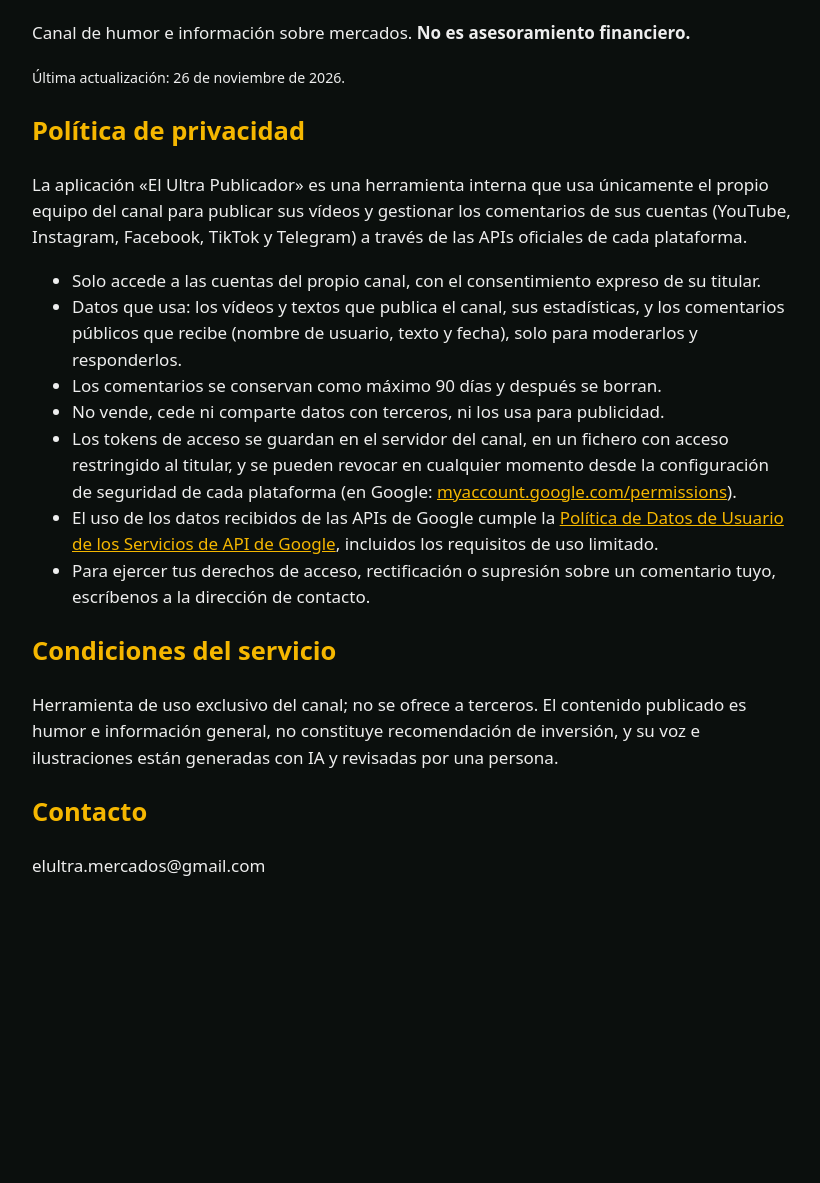
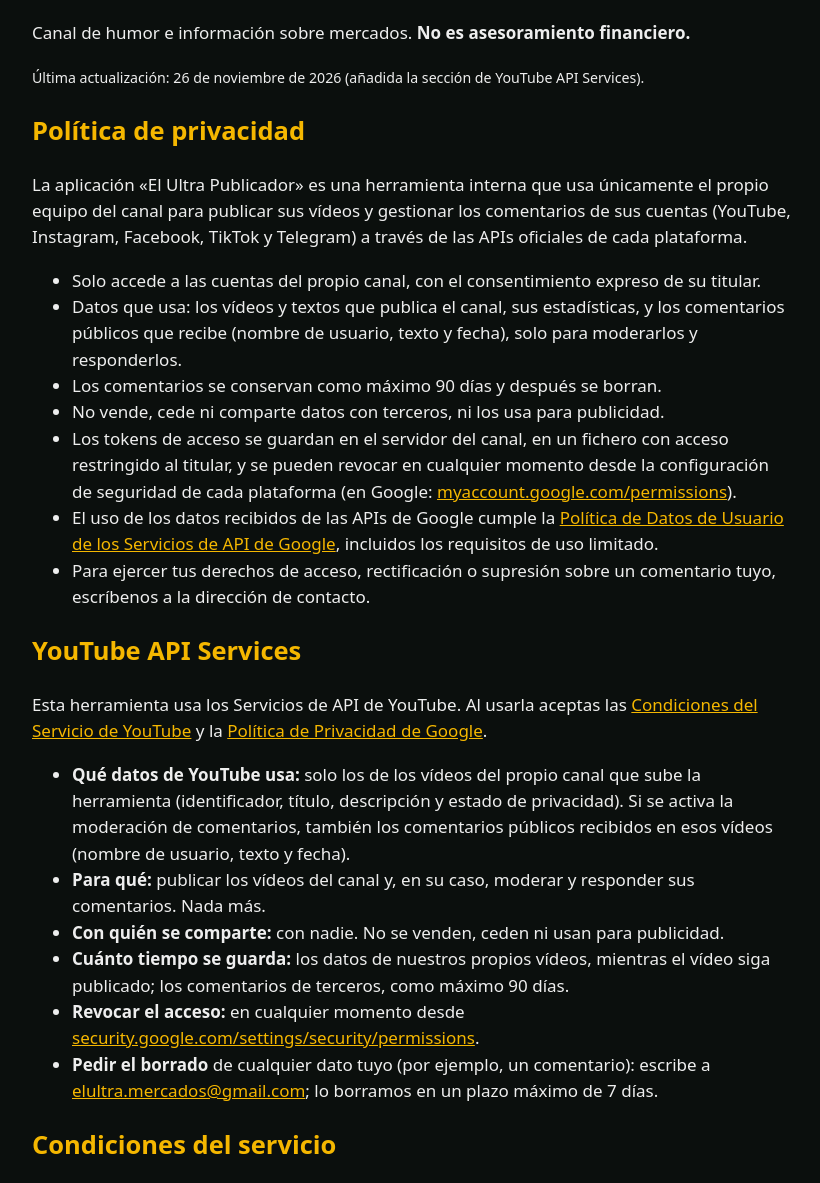
Before and after one commit to elultra-mercados/elultra-mercados.github.io, a plain HTML site: page privacidad.html in a window 1280 px wide. Shown: the part 110-1293 px from the top of the page, without its empty margins (228-1048 px from the left). Before the commit the page ends 1038 px from the top, so only its background shows below. Drawn offline with Linux system fonts and the light colour scheme.

Commit message:
YouTube API Services: sección en privacidad y bloque en la portada

```diff
--- a/privacidad.html
+++ b/privacidad.html
@@ -5,7 +5,7 @@
 <body>
 <h1>El Ultra · Mercados</h1>
 <p>Canal de humor e información sobre mercados. <strong>No es asesoramiento financiero.</strong></p>
-<p><small>Última actualización: 26 de noviembre de 2026.</small></p>
+<p><small>Última actualización: 26 de noviembre de 2026 (añadida la sección de YouTube API Services).</small></p>
 <h2 id="privacidad">Política de privacidad</h2>
 <p>La aplicación «El Ultra Publicador» es una herramienta interna que usa únicamente el propio equipo del canal para publicar sus vídeos y gestionar los comentarios de sus cuentas (YouTube, Instagram, Facebook, TikTok y Telegram) a través de las APIs oficiales de cada plataforma.</p>
 <ul>
@@ -17,6 +17,18 @@
 <li>El uso de los datos recibidos de las APIs de Google cumple la <a href="https://developers.google.com/terms/api-services-user-data-policy">Política de Datos de Usuario de los Servicios de API de Google</a>, incluidos los requisitos de uso limitado.</li>
 <li>Para ejercer tus derechos de acceso, rectificación o supresión sobre un comentario tuyo, escríbenos a la dirección de contacto.</li>
 </ul>
+<h2 id="youtube">YouTube API Services</h2>
+<p>Esta herramienta usa los Servicios de API de YouTube. Al usarla aceptas las
+<a href="https://www.youtube.com/t/terms">Condiciones del Servicio de YouTube</a> y la
+<a href="https://policies.google.com/privacy">Política de Privacidad de Google</a>.</p>
+<ul>
+<li><b>Qué datos de YouTube usa:</b> solo los de los vídeos del propio canal que sube la herramienta (identificador, título, descripción y estado de privacidad). Si se activa la moderación de comentarios, también los comentarios públicos recibidos en esos vídeos (nombre de usuario, texto y fecha).</li>
+<li><b>Para qué:</b> publicar los vídeos del canal y, en su caso, moderar y responder sus comentarios. Nada más.</li>
+<li><b>Con quién se comparte:</b> con nadie. No se venden, ceden ni usan para publicidad.</li>
+<li><b>Cuánto tiempo se guarda:</b> los datos de nuestros propios vídeos, mientras el vídeo siga publicado; los comentarios de terceros, como máximo 90 días.</li>
+<li><b>Revocar el acceso:</b> en cualquier momento desde <a href="https://security.google.com/settings/security/permissions">security.google.com/settings/security/permissions</a>.</li>
+<li><b>Pedir el borrado</b> de cualquier dato tuyo (por ejemplo, un comentario): escribe a <a href="mailto:elultra.mercados@gmail.com">elultra.mercados@gmail.com</a>; lo borramos en un plazo máximo de 7 días.</li>
+</ul>
 <h2 id="condiciones">Condiciones del servicio</h2>
 <p>Herramienta de uso exclusivo del canal; no se ofrece a terceros. El contenido publicado es humor e información general, no constituye recomendación de inversión, y su voz e ilustraciones están generadas con IA y revisadas por una persona.</p>
 <h2>Contacto</h2>
```
Also changed, not shown: index.html (+6 -0 lines).
